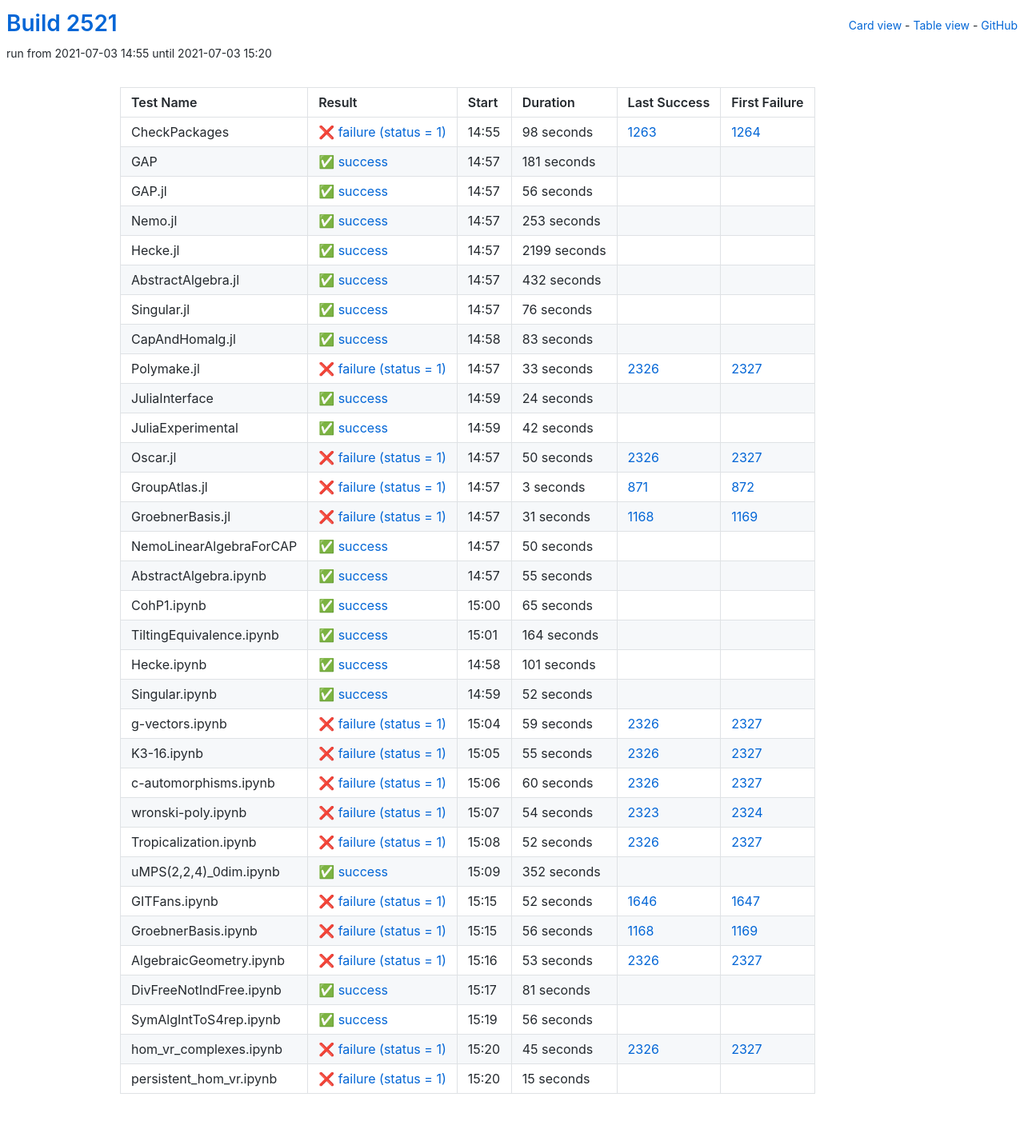
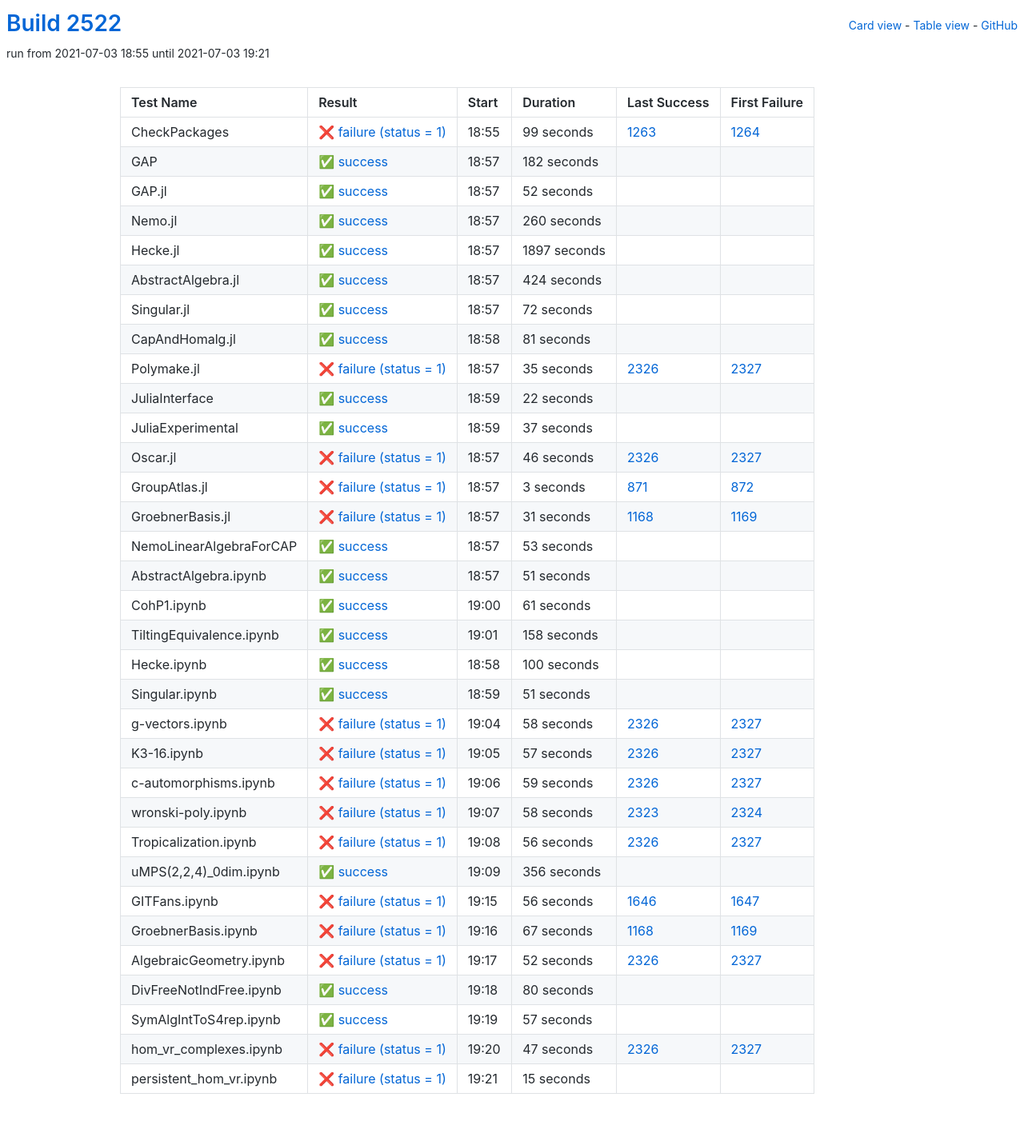
Before and after one commit to oscar-system/oscar-ci-status-stable, a Jekyll site: the page built from table.html, in a window 1280 px wide. Shown: the whole page at 80% size. Built offline with Jekyll 4.4.1, drawn with Linux system fonts in a browser that asks for light colours.

Commit message:
Build #2522

```diff
--- a/_data/ci.yml
+++ b/_data/ci.yml
@@ -1,6 +1,6 @@
 ---
-build: 2521
-build_url: https://oscarci.mathematik.uni-kl.de/job/oscar-stable/2521/
+build: 2522
+build_url: https://oscarci.mathematik.uni-kl.de/job/oscar-stable/2522/
 job: oscar-stable
 organization: oscar-system
 repo: oscar-ci-status-stable
@@ -8,152 +8,152 @@ repourl: https://github.com/oscar-system/oscar-ci-status-stable
 tests:
 - name: CheckPackages
   id: checkpackages
-  log: https://oscarci.mathematik.uni-kl.de/job/oscar-stable/2521/artifact/logs/build-2521/CheckPackages.log
-  start: 2021-07-03 14:55
+  log: https://oscarci.mathematik.uni-kl.de/job/oscar-stable/2522/artifact/logs/build-2522/CheckPackages.log
+  start: 2021-07-03 18:55
   success: false
   exitcode: 1
   status: failure
-  duration: 98
+  duration: 99
   last_success: 1263
   last_success_url: https://oscarci.mathematik.uni-kl.de/job/oscar-stable/1263/
   first_failure: 1264
   first_failure_url: https://oscarci.mathematik.uni-kl.de/job/oscar-stable/1264/
 - name: GAP
   id: gap
-  log: https://oscarci.mathematik.uni-kl.de/job/oscar-stable/2521/artifact/logs/build-2521/GAP.log
-  start: 2021-07-03 14:57
+  log: https://oscarci.mathematik.uni-kl.de/job/oscar-stable/2522/artifact/logs/build-2522/GAP.log
+  start: 2021-07-03 18:57
   success: true
   exitcode: 0
   status: success
-  duration: 181
+  duration: 182
   last_success: false
   last_success_url:
   first_failure: false
   first_failure_url:
 - name: GAP.jl
   id: gap-jl
-  log: https://oscarci.mathematik.uni-kl.de/job/oscar-stable/2521/artifact/logs/build-2521/GAP.jl.log
-  start: 2021-07-03 14:57
+  log: https://oscarci.mathematik.uni-kl.de/job/oscar-stable/2522/artifact/logs/build-2522/GAP.jl.log
+  start: 2021-07-03 18:57
   success: true
   exitcode: 0
   status: success
-  duration: 56
+  duration: 52
   last_success: false
   last_success_url:
   first_failure: false
   first_failure_url:
 - name: Nemo.jl
   id: nemo-jl
-  log: https://oscarci.mathematik.uni-kl.de/job/oscar-stable/2521/artifact/logs/build-2521/Nemo.jl.log
-  start: 2021-07-03 14:57
+  log: https://oscarci.mathematik.uni-kl.de/job/oscar-stable/2522/artifact/logs/build-2522/Nemo.jl.log
+  start: 2021-07-03 18:57
   success: true
   exitcode: 0
   status: success
-  duration: 253
+  duration: 260
   last_success: false
   last_success_url:
   first_failure: false
   first_failure_url:
 - name: Hecke.jl
   id: hecke-jl
-  log: https://oscarci.mathematik.uni-kl.de/job/oscar-stable/2521/artifact/logs/build-2521/Hecke.jl.log
-  start: 2021-07-03 14:57
+  log: https://oscarci.mathematik.uni-kl.de/job/oscar-stable/2522/artifact/logs/build-2522/Hecke.jl.log
+  start: 2021-07-03 18:57
   success: true
   exitcode: 0
   status: success
-  duration: 2199
+  duration: 1897
   last_success: false
   last_success_url:
   first_failure: false
   first_failure_url:
 - name: AbstractAlgebra.jl
   id: abstractalgebra-jl
-  log: https://oscarci.mathematik.uni-kl.de/job/oscar-stable/2521/artifact/logs/build-2521/AbstractAlgebra.jl.log
-  start: 2021-07-03 14:57
+  log: https://oscarci.mathematik.uni-kl.de/job/oscar-stable/2522/artifact/logs/build-2522/AbstractAlgebra.jl.log
+  start: 2021-07-03 18:57
   success: true
   exitcode: 0
   status: success
-  duration: 432
+  duration: 424
   last_success: false
   last_success_url:
   first_failure: false
   first_failure_url:
 - name: Singular.jl
   id: singular-jl
-  log: https://oscarci.mathematik.uni-kl.de/job/oscar-stable/2521/artifact/logs/build-2521/Singular.jl.log
-  start: 2021-07-03 14:57
+  log: https://oscarci.mathematik.uni-kl.de/job/oscar-stable/2522/artifact/logs/build-2522/Singular.jl.log
+  start: 2021-07-03 18:57
   success: true
   exitcode: 0
   status: success
-  duration: 76
+  duration: 72
   last_success: false
   last_success_url:
   first_failure: false
   first_failure_url:
 - name: CapAndHomalg.jl
   id: capandhomalg-jl
-  log: https://oscarci.mathematik.uni-kl.de/job/oscar-stable/2521/artifact/logs/build-2521/CapAndHomalg.jl.log
-  start: 2021-07-03 14:58
+  log: https://oscarci.mathematik.uni-kl.de/job/oscar-stable/2522/artifact/logs/build-2522/CapAndHomalg.jl.log
+  start: 2021-07-03 18:58
   success: true
   exitcode: 0
   status: success
-  duration: 83
+  duration: 81
   last_success: false
   last_success_url:
   first_failure: false
   first_failure_url:
 - name: Polymake.jl
   id: polymake-jl
-  log: https://oscarci.mathematik.uni-kl.de/job/oscar-stable/2521/artifact/logs/build-2521/Polymake.jl.log
-  start: 2021-07-03 14:57
+  log: https://oscarci.mathematik.uni-kl.de/job/oscar-stable/2522/artifact/logs/build-2522/Polymake.jl.log
+  start: 2021-07-03 18:57
   success: false
   exitcode: 1
   status: failure
-  duration: 33
+  duration: 35
   last_success: 2326
   last_success_url: https://oscarci.mathematik.uni-kl.de/job/oscar-stable/2326/
   first_failure: 2327
   first_failure_url: https://oscarci.mathematik.uni-kl.de/job/oscar-stable/2327/
 - name: JuliaInterface
   id: juliainterface
-  log: https://oscarci.mathematik.uni-kl.de/job/oscar-stable/2521/artifact/logs/build-2521/JuliaInterface.log
-  start: 2021-07-03 14:59
+  log: https://oscarci.mathematik.uni-kl.de/job/oscar-stable/2522/artifact/logs/build-2522/JuliaInterface.log
+  start: 2021-07-03 18:59
   success: true
   exitcode: 0
   status: success
-  duration: 24
+  duration: 22
   last_success: false
   last_success_url:
   first_failure: false
   first_failure_url:
 - name: JuliaExperimental
   id: juliaexperimental
-  log: https://oscarci.mathematik.uni-kl.de/job/oscar-stable/2521/artifact/logs/build-2521/JuliaExperimental.log
-  start: 2021-07-03 14:59
+  log: https://oscarci.mathematik.uni-kl.de/job/oscar-stable/2522/artifact/logs/build-2522/JuliaExperimental.log
+  start: 2021-07-03 18:59
   success: true
   exitcode: 0
   status: success
-  duration: 42
+  duration: 37
   last_success: false
   last_success_url:
   first_failure: false
   first_failure_url:
 - name: Oscar.jl
   id: oscar-jl
-  log: https://oscarci.mathematik.uni-kl.de/job/oscar-stable/2521/artifact/logs/build-2521/Oscar.jl.log
-  start: 2021-07-03 14:57
+  log: https://oscarci.mathematik.uni-kl.de/job/oscar-stable/2522/artifact/logs/build-2522/Oscar.jl.log
+  start: 2021-07-03 18:57
   success: false
   exitcode: 1
   status: failure
-  duration: 50
+  duration: 46
   last_success: 2326
   last_success_url: https://oscarci.mathematik.uni-kl.de/job/oscar-stable/2326/
   first_failure: 2327
   first_failure_url: https://oscarci.mathematik.uni-kl.de/job/oscar-stable/2327/
 - name: GroupAtlas.jl
   id: groupatlas-jl
-  log: https://oscarci.mathematik.uni-kl.de/job/oscar-stable/2521/artifact/logs/build-2521/GroupAtlas.jl.log
-  start: 2021-07-03 14:57
+  log: https://oscarci.mathematik.uni-kl.de/job/oscar-stable/2522/artifact/logs/build-2522/GroupAtlas.jl.log
+  start: 2021-07-03 18:57
   success: false
   exitcode: 1
   status: failure
@@ -164,8 +164,8 @@ tests:
   first_failure_url: https://oscarci.mathematik.uni-kl.de/job/oscar-stable/872/
 - name: GroebnerBasis.jl
   id: groebnerbasis-jl
-  log: https://oscarci.mathematik.uni-kl.de/job/oscar-stable/2521/artifact/logs/build-2521/GroebnerBasis.jl.log
-  start: 2021-07-03 14:57
+  log: https://oscarci.mathematik.uni-kl.de/job/oscar-stable/2522/artifact/logs/build-2522/GroebnerBasis.jl.log
+  start: 2021-07-03 18:57
   success: false
   exitcode: 1
   status: failure
@@ -176,80 +176,104 @@ tests:
   first_failure_url: https://oscarci.mathematik.uni-kl.de/job/oscar-stable/1169/
 - name: NemoLinearAlgebraForCAP
   id: nemolinearalgebraforcap
-  log: https://oscarci.mathematik.uni-kl.de/job/oscar-stable/2521/artifact/logs/build-2521/NemoLinearAlgebraForCAP.log
-  start: 2021-07-03 14:57
+  log: https://oscarci.mathematik.uni-kl.de/job/oscar-stable/2522/artifact/logs/build-2522/NemoLinearAlgebraForCAP.log
+  start: 2021-07-03 18:57
   success: true
   exitcode: 0
   status: success
-  duration: 50
+  duration: 53
   last_success: false
   last_success_url:
   first_failure: false
   first_failure_url:
 - name: AbstractAlgebra.ipynb
   id: abstractalgebra-ipynb
-  log: https://oscarci.mathematik.uni-kl.de/job/oscar-stable/2521/artifact/logs/build-2521/AbstractAlgebra.ipynb.log
-  start: 2021-07-03 14:57
+  log: https://oscarci.mathematik.uni-kl.de/job/oscar-stable/2522/artifact/logs/build-2522/AbstractAlgebra.ipynb.log
+  start: 2021-07-03 18:57
   success: true
   exitcode: 0
   status: success
-  duration: 55
+  duration: 51
   last_success: false
   last_success_url:
   first_failure: false
   first_failure_url:
 - name: CohP1.ipynb
   id: cohp1-ipynb
-  log: https://oscarci.mathematik.uni-kl.de/job/oscar-stable/2521/artifact/logs/build-2521/CohP1.ipynb.log
-  start: 2021-07-03 15:00
+  log: https://oscarci.mathematik.uni-kl.de/job/oscar-stable/2522/artifact/logs/build-2522/CohP1.ipynb.log
+  start: 2021-07-03 19:00
   success: true
   exitcode: 0
   status: success
-  duration: 65
+  duration: 61
   last_success: false
   last_success_url:
   first_failure: false
   first_failure_url:
 - name: TiltingEquivalence.ipynb
   id: tiltingequivalence-ipynb
-  log: https://oscarci.mathematik.uni-kl.de/job/oscar-stable/2521/artifact/logs/build-2521/TiltingEquivalence.ipynb.log
-  start: 2021-07-03 15:01
+  log: https://oscarci.mathematik.uni-kl.de/job/oscar-stable/2522/artifact/logs/build-2522/TiltingEquivalence.ipynb.log
+  start: 2021-07-03 19:01
   success: true
   exitcode: 0
   status: success
-  duration: 164
+  duration: 158
   last_success: false
   last_success_url:
   first_failure: false
   first_failure_url:
 - name: Hecke.ipynb
   id: hecke-ipynb
-  log: https://oscarci.mathematik.uni-kl.de/job/oscar-stable/2521/artifact/logs/build-2521/Hecke.ipynb.log
-  start: 2021-07-03 14:58
+  log: https://oscarci.mathematik.uni-kl.de/job/oscar-stable/2522/artifact/logs/build-2522/Hecke.ipynb.log
+  start: 2021-07-03 18:58
   success: true
   exitcode: 0
   status: success
-  duration: 101
+  duration: 100
   last_success: false
   last_success_url:
   first_failure: false
   first_failure_url:
 - name: Singular.ipynb
   id: singular-ipynb
-  log: https://oscarci.mathematik.uni-kl.de/job/oscar-stable/2521/artifact/logs/build-2521/Singular.ipynb.log
-  start: 2021-07-03 14:59
+  log: https://oscarci.mathematik.uni-kl.de/job/oscar-stable/2522/artifact/logs/build-2522/Singular.ipynb.log
+  start: 2021-07-03 18:59
   success: true
   exitcode: 0
   status: success
-  duration: 52
+  duration: 51
   last_success: false
   last_success_url:
   first_failure: false
   first_failure_url:
 - name: g-vectors.ipynb
   id: g-vectors-ipynb
-  log: https://oscarci.mathematik.uni-kl.de/job/oscar-stable/2521/artifact/logs/build-2521/g-vectors.ipynb.log
-  start: 2021-07-03 15:04
+  log: https://oscarci.mathematik.uni-kl.de/job/oscar-stable/2522/artifact/logs/build-2522/g-vectors.ipynb.log
+  start: 2021-07-03 19:04
+  success: false
+  exitcode: 1
+  status: failure
+  duration: 58
+  last_success: 2326
+  last_success_url: https://oscarci.mathematik.uni-kl.de/job/oscar-stable/2326/
+  first_failure: 2327
+  first_failure_url: https://oscarci.mathematik.uni-kl.de/job/oscar-stable/2327/
+- name: K3-16.ipynb
+  id: k3-16-ipynb
+  log: https://oscarci.mathematik.uni-kl.de/job/oscar-stable/2522/artifact/logs/build-2522/K3-16.ipynb.log
+  start: 2021-07-03 19:05
+  success: false
+  exitcode: 1
+  status: failure
+  duration: 57
+  last_success: 2326
+  last_success_url: https://oscarci.mathematik.uni-kl.de/job/oscar-stable/2326/
+  first_failure: 2327
+  first_failure_url: https://oscarci.mathematik.uni-kl.de/job/oscar-stable/2327/
+- name: c-automorphisms.ipynb
+  id: c-automorphisms-ipynb
+  log: https://oscarci.mathematik.uni-kl.de/job/oscar-stable/2522/artifact/logs/build-2522/c-automorphisms.ipynb.log
+  start: 2021-07-03 19:06
   success: false
   exitcode: 1
   status: failure
@@ -258,46 +282,70 @@ tests:
   last_success_url: https://oscarci.mathematik.uni-kl.de/job/oscar-stable/2326/
   first_failure: 2327
   first_failure_url: https://oscarci.mathematik.uni-kl.de/job/oscar-stable/2327/
-- name: K3-16.ipynb
-  id: k3-16-ipynb
-  log: https://oscarci.mathematik.uni-kl.de/job/oscar-stable/2521/artifact/logs/build-2521/K3-16.ipynb.log
-  start: 2021-07-03 15:05
+- name: wronski-poly.ipynb
+  id: wronski-poly-ipynb
+  log: https://oscarci.mathematik.uni-kl.de/job/oscar-stable/2522/artifact/logs/build-2522/wronski-poly.ipynb.log
+  start: 2021-07-03 19:07
   success: false
   exitcode: 1
   status: failure
-  duration: 55
-  last_success: 2326
-  last_success_url: https://oscarci.mathematik.uni-kl.de/job/oscar-stable/2326/
-  first_failure: 2327
-  first_failure_url: https://oscarci.mathematik.uni-kl.de/job/oscar-stable/2327/
-- name: c-automorphisms.ipynb
-  id: c-automorphisms-ipynb
-  log: https://oscarci.mathematik.uni-kl.de/job/oscar-stable/2521/artifact/logs/build-2521/c-automorphisms.ipynb.log
-  start: 2021-07-03 15:06
-  success: false
-  exitcode: 1
-  status: failure
-  duration: 60
-  last_success: 2326
-  last_success_url: https://oscarci.mathematik.uni-kl.de/job/oscar-stable/2326/
-  first_failure: 2327
-  first_failure_url: https://oscarci.mathematik.uni-kl.de/job/oscar-stable/2327/
-- name: wronski-poly.ipynb
-  id: wronski-poly-ipynb
-  log: https://oscarci.mathematik.uni-kl.de/job/oscar-stable/2521/artifact/logs/build-2521/wronski-poly.ipynb.log
-  start: 2021-07-03 15:07
-  success: false
-  exitcode: 1
-  status: failure
-  duration: 54
+  duration: 58
   last_success: 2323
   last_success_url: https://oscarci.mathematik.uni-kl.de/job/oscar-stable/2323/
   first_failure: 2324
   first_failure_url: https://oscarci.mathematik.uni-kl.de/job/oscar-stable/2324/
 - name: Tropicalization.ipynb
   id: tropicalization-ipynb
-  log: https://oscarci.mathematik.uni-kl.de/job/oscar-stable/2521/artifact/logs/build-2521/Tropicalization.ipynb.log
-  start: 2021-07-03 15:08
+  log: https://oscarci.mathematik.uni-kl.de/job/oscar-stable/2522/artifact/logs/build-2522/Tropicalization.ipynb.log
+  start: 2021-07-03 19:08
+  success: false
+  exitcode: 1
+  status: failure
+  duration: 56
+  last_success: 2326
+  last_success_url: https://oscarci.mathematik.uni-kl.de/job/oscar-stable/2326/
+  first_failure: 2327
+  first_failure_url: https://oscarci.mathematik.uni-kl.de/job/oscar-stable/2327/
+- name: uMPS(2,2,4)_0dim.ipynb
+  id: umps-2-2-4-0dim-ipynb
+  log: https://oscarci.mathematik.uni-kl.de/job/oscar-stable/2522/artifact/logs/build-2522/uMPS-2-2-4-_0dim.ipynb.log
+  start: 2021-07-03 19:09
+  success: true
+  exitcode: 0
+  status: success
+  duration: 356
+  last_success: false
+  last_success_url:
+  first_failure: false
+  first_failure_url:
+- name: GITFans.ipynb
+  id: gitfans-ipynb
+  log: https://oscarci.mathematik.uni-kl.de/job/oscar-stable/2522/artifact/logs/build-2522/GITFans.ipynb.log
+  start: 2021-07-03 19:15
+  success: false
+  exitcode: 1
+  status: failure
+  duration: 56
+  last_success: 1646
+  last_success_url: https://oscarci.mathematik.uni-kl.de/job/oscar-stable/1646/
+  first_failure: 1647
+  first_failure_url: https://oscarci.mathematik.uni-kl.de/job/oscar-stable/1647/
+- name: GroebnerBasis.ipynb
+  id: groebnerbasis-ipynb
+  log: https://oscarci.mathematik.uni-kl.de/job/oscar-stable/2522/artifact/logs/build-2522/GroebnerBasis.ipynb.log
+  start: 2021-07-03 19:16
+  success: false
+  exitcode: 1
+  status: failure
+  duration: 67
+  last_success: 1168
+  last_success_url: https://oscarci.mathematik.uni-kl.de/job/oscar-stable/1168/
+  first_failure: 1169
+  first_failure_url: https://oscarci.mathematik.uni-kl.de/job/oscar-stable/1169/
+- name: AlgebraicGeometry.ipynb
+  id: algebraicgeometry-ipynb
+  log: https://oscarci.mathematik.uni-kl.de/job/oscar-stable/2522/artifact/logs/build-2522/AlgebraicGeometry.ipynb.log
+  start: 2021-07-03 19:17
   success: false
   exitcode: 1
   status: failure
@@ -306,94 +354,46 @@ tests:
   last_success_url: https://oscarci.mathematik.uni-kl.de/job/oscar-stable/2326/
   first_failure: 2327
   first_failure_url: https://oscarci.mathematik.uni-kl.de/job/oscar-stable/2327/
-- name: uMPS(2,2,4)_0dim.ipynb
-  id: umps-2-2-4-0dim-ipynb
-  log: https://oscarci.mathematik.uni-kl.de/job/oscar-stable/2521/artifact/logs/build-2521/uMPS-2-2-4-_0dim.ipynb.log
-  start: 2021-07-03 15:09
+- name: DivFreeNotIndFree.ipynb
+  id: divfreenotindfree-ipynb
+  log: https://oscarci.mathematik.uni-kl.de/job/oscar-stable/2522/artifact/logs/build-2522/DivFreeNotIndFree.ipynb.log
+  start: 2021-07-03 19:18
   success: true
   exitcode: 0
   status: success
-  duration: 352
-  last_success: false
-  last_success_url:
-  first_failure: false
-  first_failure_url:
-- name: GITFans.ipynb
-  id: gitfans-ipynb
-  log: https://oscarci.mathematik.uni-kl.de/job/oscar-stable/2521/artifact/logs/build-2521/GITFans.ipynb.log
-  start: 2021-07-03 15:15
-  success: false
-  exitcode: 1
-  status: failure
-  duration: 52
-  last_success: 1646
-  last_success_url: https://oscarci.mathematik.uni-kl.de/job/oscar-stable/1646/
-  first_failure: 1647
-  first_failure_url: https://oscarci.mathematik.uni-kl.de/job/oscar-stable/1647/
-- name: GroebnerBasis.ipynb
-  id: groebnerbasis-ipynb
-  log: https://oscarci.mathematik.uni-kl.de/job/oscar-stable/2521/artifact/logs/build-2521/GroebnerBasis.ipynb.log
-  start: 2021-07-03 15:15
-  success: false
-  exitcode: 1
-  status: failure
-  duration: 56
-  last_success: 1168
-  last_success_url: https://oscarci.mathematik.uni-kl.de/job/oscar-stable/1168/
-  first_failure: 1169
-  first_failure_url: https://oscarci.mathematik.uni-kl.de/job/oscar-stable/1169/
-- name: AlgebraicGeometry.ipynb
-  id: algebraicgeometry-ipynb
-  log: https://oscarci.mathematik.uni-kl.de/job/oscar-stable/2521/artifact/logs/build-2521/AlgebraicGeometry.ipynb.log
-  start: 2021-07-03 15:16
-  success: false
-  exitcode: 1
-  status: failure
-  duration: 53
-  last_success: 2326
-  last_success_url: https://oscarci.mathematik.uni-kl.de/job/oscar-stable/2326/
-  first_failure: 2327
-  first_failure_url: https://oscarci.mathematik.uni-kl.de/job/oscar-stable/2327/
-- name: DivFreeNotIndFree.ipynb
-  id: divfreenotindfree-ipynb
-  log: https://oscarci.mathematik.uni-kl.de/job/oscar-stable/2521/artifact/logs/build-2521/DivFreeNotIndFree.ipynb.log
-  start: 2021-07-03 15:17
-  success: true
-  exitcode: 0
-  status: success
-  duration: 81
+  duration: 80
   last_success: false
   last_success_url:
   first_failure: false
   first_failure_url:
 - name: SymAlgIntToS4rep.ipynb
   id: symalginttos4rep-ipynb
-  log: https://oscarci.mathematik.uni-kl.de/job/oscar-stable/2521/artifact/logs/build-2521/SymAlgIntToS4rep.ipynb.log
-  start: 2021-07-03 15:19
+  log: https://oscarci.mathematik.uni-kl.de/job/oscar-stable/2522/artifact/logs/build-2522/SymAlgIntToS4rep.ipynb.log
+  start: 2021-07-03 19:19
   success: true
   exitcode: 0
   status: success
-  duration: 56
+  duration: 57
   last_success: false
   last_success_url:
   first_failure: false
   first_failure_url:
 - name: hom_vr_complexes.ipynb
   id: hom-vr-complexes-ipynb
-  log: https://oscarci.mathematik.uni-kl.de/job/oscar-stable/2521/artifact/logs/build-2521/hom_vr_complexes.ipynb.log
-  start: 2021-07-03 15:20
+  log: https://oscarci.mathematik.uni-kl.de/job/oscar-stable/2522/artifact/logs/build-2522/hom_vr_complexes.ipynb.log
+  start: 2021-07-03 19:20
   success: false
   exitcode: 1
   status: failure
-  duration: 45
+  duration: 47
   last_success: 2326
   last_success_url: https://oscarci.mathematik.uni-kl.de/job/oscar-stable/2326/
   first_failure: 2327
   first_failure_url: https://oscarci.mathematik.uni-kl.de/job/oscar-stable/2327/
 - name: persistent_hom_vr.ipynb
   id: persistent-hom-vr-ipynb
-  log: https://oscarci.mathematik.uni-kl.de/job/oscar-stable/2521/artifact/logs/build-2521/persistent_hom_vr.ipynb.log
-  start: 2021-07-03 15:20
+  log: https://oscarci.mathematik.uni-kl.de/job/oscar-stable/2522/artifact/logs/build-2522/persistent_hom_vr.ipynb.log
+  start: 2021-07-03 19:21
   success: false
   exitcode: 1
   status: failure
```
Also changed, not shown: README.md.
